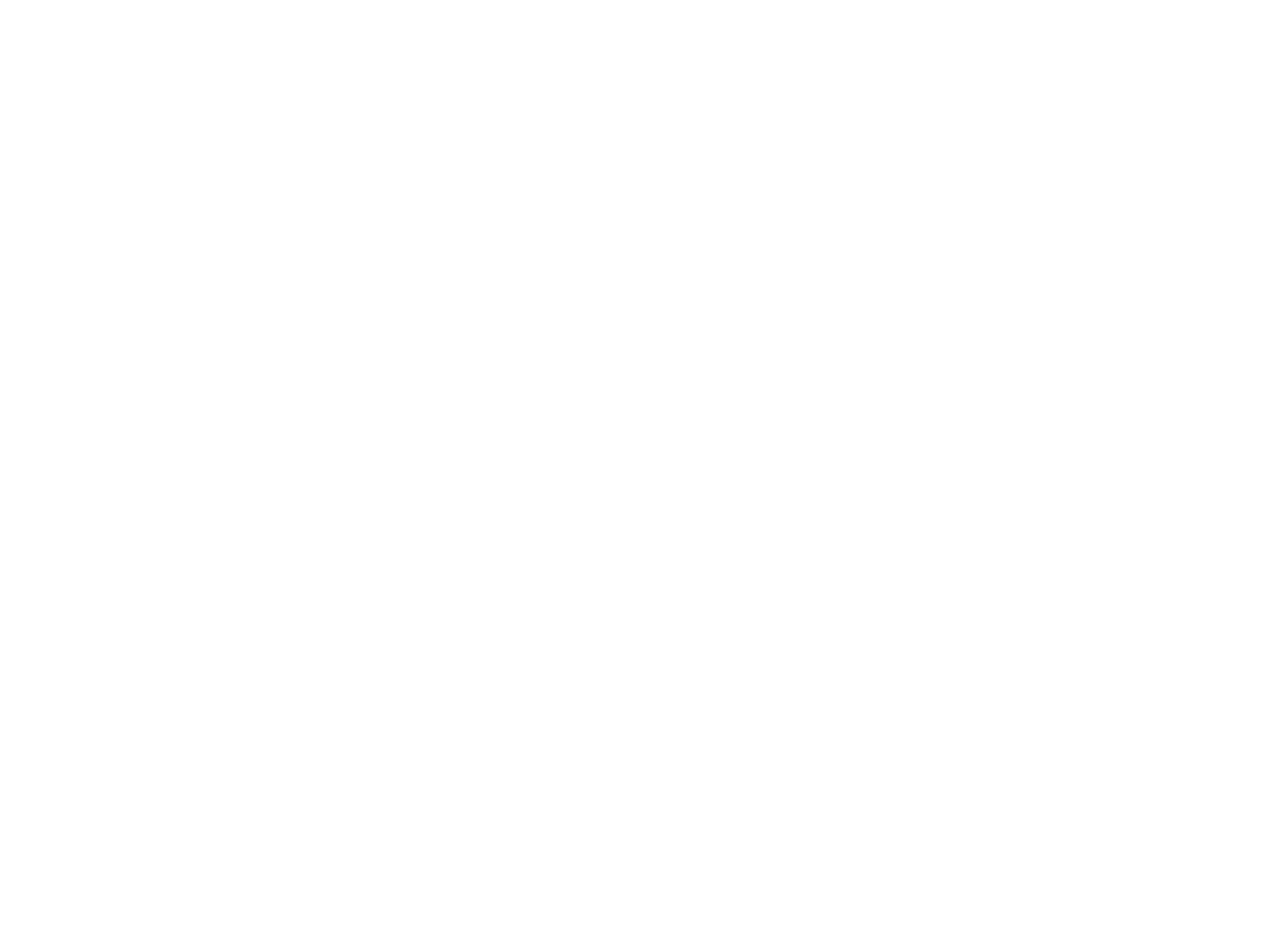
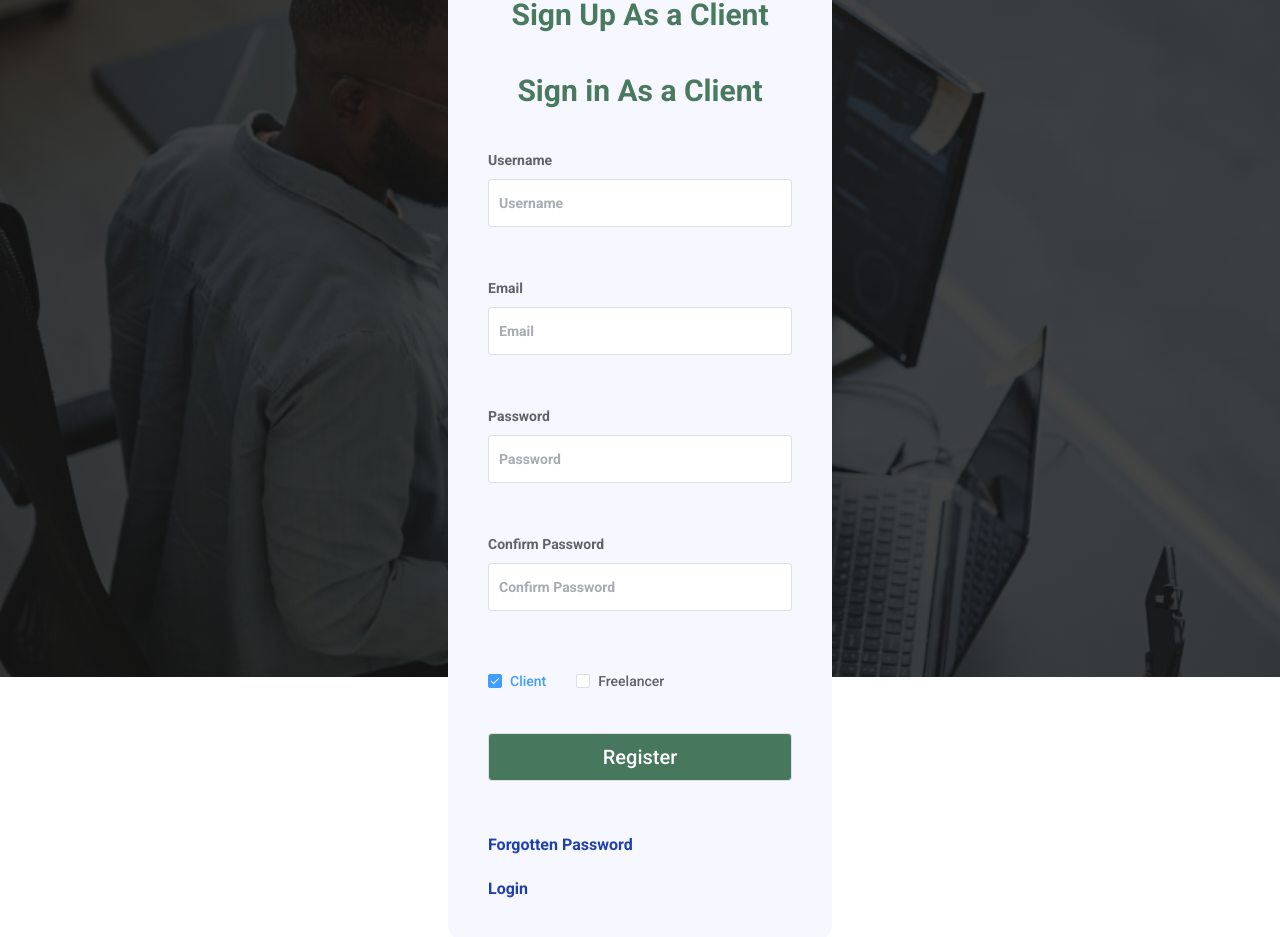
Before and after one commit to booluw/toloka-vue, a Vue app: page /forms in a window 1280 px wide. Before the commit this address had no page. Shown: the part 123-1060 px from the top of the page. Before the commit the page ends 800 px from the top, so only its background shows below. Built offline with nearby package versions, Linux system fonts and the light colour scheme.

Commit message:
forms with their router links

```diff
--- a/src/router/index.js
+++ b/src/router/index.js
@@ -16,15 +16,17 @@
       // this generates a separate chunk (About.[hash].js) for this route
       // which is lazy-loaded when the route is visited.
       component: () => import('../views/AboutView.vue')
-    }
-    // {
-    //   path: '/forms',
-    //   name: 'forms',
-    //   // route level code-splitting
-    //   // this generates a separate chunk (About.[hash].js) for this route
-    //   // which is lazy-loaded when the route is visited.
-    //   component: () => import('../views/FormsView.vue')
-    // }
+    },
+    {
+      path: '/forms',
+      name: 'forms',
+      component: () => import('../views/FormsView.vue')
+    },
+    {
+      path: '/login',
+      name: 'login',
+      component: () => import('../views/LoginView.vue')
+    },
   ]
 })
 
--- a/src/views/FormsView.vue
+++ b/src/views/FormsView.vue
@@ -1,13 +1,46 @@
-<script setup></script>
+<script setup>
+import { ref } from "vue"
+const input1 = ref("")
+const input2 = ref("")
+const input3 = ref("")
+const input4 = ref("")
+const checked1 = ref(true)
+const checked2 = ref(false)
+</script>
 
 <template>
-    <main class="">
-        <section>
-           <h3>Sign Up As a Client</h3>
-           <el-form>
+    <main class="py-20">
+        <section class="bg-[#f7f7ff] rounded-2xl font-bold px-10 py-10 mx-auto !w-[60%] md:!w-[40%] lg:!w-[35%] xl:!w-[30%]">
+           <h3 class="text-3xl text-center text-primary/90 font-bold pb-10">Sign Up As a Client</h3>
+          <h3 class="text-3xl text-center text-primary/90 font-bold pb-10">Sign in As a Client</h3>
+           <el-form label-position="top" class="flex flex-col gap-y-8">
             <el-form-item label="Username">
+               <el-input class="h-12" v-model="input1" placeholder="Username"></el-input>
+            </el-form-item>
 
+            <el-form-item label="Email">
+               <el-input class="h-12" v-model="input2" type="email" placeholder="Email"></el-input>
             </el-form-item>
+
+            <el-form-item label="Password">
+               <el-input class="h-12" v-model="input3" type="password" placeholder="Password"></el-input>
+            </el-form-item>
+
+            <el-form-item label="Confirm Password">
+               <el-input class="h-12" v-model="input4" type="password" placeholder="Confirm Password"></el-input>
+            </el-form-item>
+
+               <div class="flex">
+               <el-checkbox v-model="checked1" label="Client" size="large" />
+               <el-checkbox v-model="checked2" label="Freelancer" size="large" />
+            </div>
+               <el-button class="!bg-primary/90 !text-white !h-12 !text-xl">Register</el-button>
+            <div class="links mt-5 flex flex-col gap-y-5 text-blue-800">
+               <a href="" class="hover:underline">Forgotten Password</a>
+               <router-link to="/login" class="hover:underline">Login</router-link>
+            </div>
+
+
            </el-form>
         </section>
     </main>
@@ -19,9 +52,10 @@
 main{
     width: 100%;
     height: 100vh;
-    background-image:linear-gradient(rgba(21, 21, 21, 0.8), rgba(21, 21, 21, 0.8)), url(pics/business.jpg) ;
+    background-image:linear-gradient(rgba(21, 21, 21, 0.8), rgba(21, 21, 21, 0.8)), url(@/assets/pictures/business.jpg) ;
     background-position: center;
     background-size: cover;
     position: relative;
 }
+
 </style>
--- a/src/views/HomeView.vue
+++ b/src/views/HomeView.vue
@@ -35,10 +35,13 @@
         </ul>
 
         <div class="btn text-xl md:ml-10 md:flex nav-items hidden md:justify-between md:items-center">
+        <router-link to="/login">
           <button class="hover:bg-black w-20 p-2 rounded-sm duration-700">Login</button>
-          <a href>
+        </router-link>
+          <router-link to="/forms">
           <button class="hover:bg-black w-24 p-2 rounded-sm duration-700">Sign up</button>
-          </a>
+        </router-link>
+
         </div>
       </div>
 
--- /dev/null
+++ b/src/views/LoginView.vue
@@ -0,0 +1,24 @@
+<script setup></script>
+<template>
+    <main class="py-20">
+        <section class="bg-[#f7f7ff] rounded-2xl font-bold px-10 py-10 mx-auto !w-[60%] md:!w-[40%] lg:!w-[35%] xl:!w-[30%]">
+           <h3 class="text-3xl text-center text-primary/90 font-bold pb-10">Login</h3>
+
+          <el-form label-position="top" class="flex flex-col gap-y-8">
+            <el-form-item label="Username">
+               <el-input class="h-12" v-model="input1" placeholder="Username"></el-input>
+            </el-form-item>
+
+            <el-form-item label="Password">
+               <el-input class="h-12" v-model="input2" type="password" placeholder="Password"></el-input>
+            </el-form-item>
+        <el-button class="!bg-primary/90 !text-white !h-12 !text-xl">Login</el-button>
+        <div class="links flex flex-col gap-y-5 text-blue-800">
+             <a href="#" class="hover:underline">Forgotten Password</a>
+               <router-link to="/forms" class="hover:underline">Sign Up</router-link>
+        </div>
+    </el-form>
+
+    </section>
+    </main>
+</template>
```
Also changed, not shown: src/assets/pictures/business.jpg (added).
